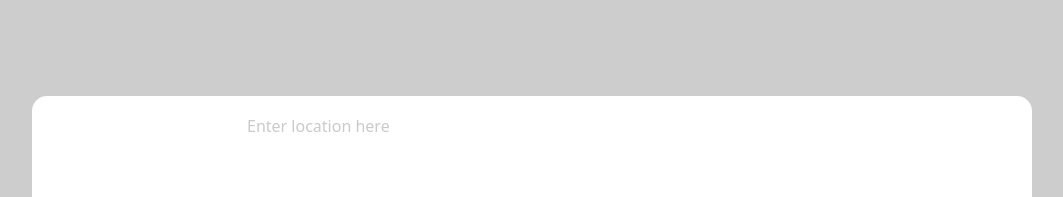
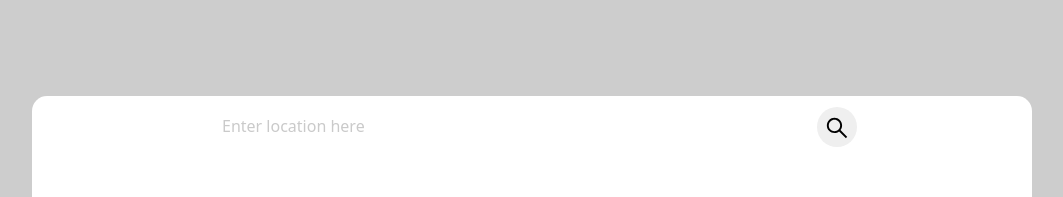
Before and after one commit to ZalwayJH/EzWeather, a Next.js app: page / in a window 1280 px wide. Shown: the top 197 px of the page, without its empty margins (108-1171 px from the left). Built offline with nearby package versions, Linux system fonts and the light colour scheme.

Commit message:
added an api function and connected it to the search bar, started on displaying the returned infomation

```diff
--- a/package.json
+++ b/package.json
@@ -12,6 +12,7 @@
     "bootstrap": "^5.2.3",
     "next": "13.2.3",
     "react": "18.2.0",
-    "react-dom": "18.2.0"
+    "react-dom": "18.2.0",
+    "react-icons": "^4.8.0"
   }
 }
--- /dev/null
+++ b/src/pages/api/getWeather.js
@@ -0,0 +1,12 @@
+// Next.js API route support: https://nextjs.org/docs/api-routes/introduction
+
+export default async function getWeatherData(city) {
+  if (city !== "") {
+    const apiKey = "1d1baaaea6eba7433b319aa78ccd9806";
+    const req = await fetch(
+      `https://api.openweathermap.org/data/2.5/weather?q=${city}&units=metric&appid=${apiKey}`
+    );
+    const data = await req.json();
+    return data;
+  }
+}
--- a/src/pages/api/hello.js
+++ /dev/null
@@ -1,5 +0,0 @@
-// Next.js API route support: https://nextjs.org/docs/api-routes/introduction
-
-export default function handler(req, res) {
-  res.status(200).json({ name: 'John Doe' })
-}
--- a/src/pages/index.js
+++ b/src/pages/index.js
@@ -2,17 +2,13 @@ import Head from "next/head";
 import Image from "next/image";
 import { Inter } from "next/font/google";
 import styles from "@/styles/Home.module.css";
-import Weather from "./weather/weather";
+import Weather from "./weather/Weather";
 
 const inter = Inter({ subsets: ["latin"] });
 
 export default function Home() {
   return (
     <>
-      <Head>
-        <title>Weather Web App</title>
-        <h1 className={styles.description}>Weather app</h1>
-      </Head>
       <main className={styles.main}>
         <Weather />
       </main>
--- /dev/null
+++ b/src/pages/weather/MainWeather.js
@@ -0,0 +1,16 @@
+import styles from "@/styles/Weather.module.css";
+
+export default function MainWeather({ weatherData }) {
+  return (
+    <section className={styles.container}>
+      <h3 className={styles.locationInfo}>
+        {weatherData.name}, {weatherData.sys.country}
+      </h3>
+      <h3>{weatherData.weather[0].main}</h3>
+      <h3>{weatherData.weather[0].description}</h3>
+      <h4>{weatherData.main.temp}</h4>
+      <h3>feels like {weatherData.main.feels_like}</h3>
+      <h4></h4>
+    </section>
+  );
+}
--- a/src/pages/weather/Search.js
+++ b/src/pages/weather/Search.js
@@ -1,9 +1,37 @@
 import styles from "@/styles/Search.module.css";
+import { AiOutlineSearch } from "react-icons/ai";
+import { useState } from "react";
 
-export default function Search() {
+export default function Search({ setCity }) {
+  const [input, setInput] = useState("");
+
+  const handleSubmit = (event) => {
+    event.preventDefault();
+    setCity(input);
+    setInput("");
+  };
+
   return (
     <div className={styles.searchBar}>
-      <input type="text" placeholder="Enter location here"></input>
+      <form>
+        <input
+          type="text"
+          value={input}
+          onChange={(event) => {
+            setInput(event.target.value);
+          }}
+          aria-label="enter location search bar"
+          placeholder="Enter location here"
+          onSubmit={handleSubmit}
+        ></input>
+        <button
+          type="submit"
+          onClick={handleSubmit}
+          className={styles.searchButton}
+        >
+          <AiOutlineSearch className={styles.searchIcon}></AiOutlineSearch>
+        </button>
+      </form>
     </div>
   );
 }
--- /dev/null
+++ b/src/pages/weather/Weather.js
@@ -0,0 +1,33 @@
+import styles from "@/styles/Weather.module.css";
+import Search from "./Search";
+import MainWeather from "./MainWeather";
+import getWeatherData from "../api/getWeather";
+import { useState, useEffect } from "react";
+
+export default function Weather() {
+  const [city, setCity] = useState("");
+  const [weatherData, setWeatherData] = useState("");
+  const [cache, setCache] = useState({});
+
+  useEffect(() => {
+    if (cache[city]) {
+      setWeatherData(cache[city]);
+    } else {
+      getWeatherData(city).then((data) => {
+        setCache((currCache) => {
+          const updatedCache = { ...currCache };
+          updatedCache[city] = data;
+          return updatedCache;
+        });
+        setWeatherData(data);
+      });
+    }
+  }, [city]);
+
+  return (
+    <div className={styles.weatherContainer}>
+      <Search setCity={setCity} />
+      {weatherData ? <MainWeather weatherData={weatherData} /> : <></>}
+    </div>
+  );
+}
--- a/src/pages/weather/weather.js
+++ /dev/null
@@ -1,9 +0,0 @@
-import styles from "@/styles/Weather.module.css";
-import Search from "./Search";
-export default function Weather() {
-  return (
-    <div className={styles.weatherContainer}>
-      <Search />
-    </div>
-  );
-}
--- a/src/styles/Search.module.css
+++ b/src/styles/Search.module.css
@@ -6,7 +6,7 @@
 
 .searchBar input {
   width: 600px;
-  border-radius: 10px;
+  border-radius: 50px;
   height: 2.5rem;
   border: none;
   padding-left: 15px;
@@ -14,3 +14,17 @@
 .searchBar input::placeholder {
   color: rgb(202, 202, 202);
 }
+
+.searchButton {
+  border-radius: 50px;
+  width: 40px;
+  height: 40px;
+  margin-left: 10px;
+  border: none;
+}
+.searchButton:hover {
+  background-color: rgb(81, 81, 81);
+}
+.searchIcon {
+  font-size: 26px;
+}
--- a/src/styles/Weather.module.css
+++ b/src/styles/Weather.module.css
@@ -4,3 +4,21 @@
   height: 700px;
   border-radius: 15px;
 }
+
+.locationInfo {
+  display: flex;
+  margin-top: 10px;
+  justify-content: center;
+}
+
+.errorMessage {
+  display: flex;
+  justify-content: center;
+  color: black;
+  font-size: xx-large;
+}
+
+.container {
+  margin: auto;
+  justify-content: center;
+}
```
Also changed, not shown: 1 other file (tests, documents, lock files or other folders).
